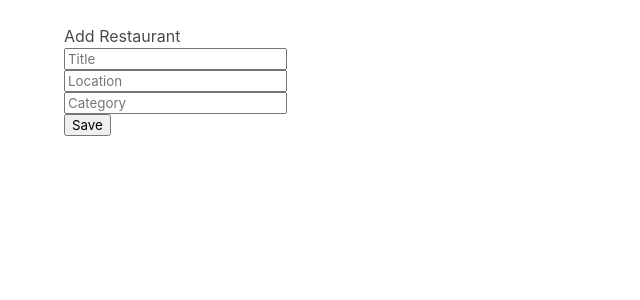
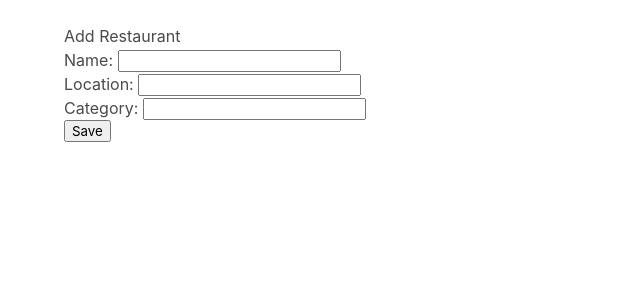
Before and after one commit to BorisDutkin/trydjango, a Django app: page /restaurants/create/ in a window 1280 px wide. Shown: the part 48-348 px from the top of the page, without its empty margins (0-640 px from the left). Run offline with Django 3.2, Linux system fonts and the light colour scheme; parts of the project's set-up code (start-up, migrations or seed data) failed here and were passed over.

Commit message:
upgrade form name validation clean the create view clean the form html file

```diff
--- a/restaurants/forms.py
+++ b/restaurants/forms.py
@@ -5,3 +5,8 @@ class RestaurantCreateForm(forms.Form):
     name = forms.CharField()
     location = forms.CharField(required=False)
     category = forms.CharField(required=False)
+
+    def clean_name(self):
+        name = self.cleaned_data.get('name')
+        if name == 'Hello':
+            raise forms.ValidationError('Not a valid name')
--- a/restaurants/templates/restaurants/form.html
+++ b/restaurants/templates/restaurants/form.html
@@ -8,14 +8,13 @@
 
 <h1>Add Restaurant</h1>
 
+{% if errors %}
+{{ errors }}
+{% endif %}
+
 <form method="post">
     {% csrf_token %}
-    <input type="text" name="title" placeholder="Title">
-    <br>
-    <input type="text" name="location" placeholder="Location">
-    <br>
-    <input type="text" name="category" placeholder="Category">
-    <br>
+    {{ form.as_p }}
     <button type="submit">Save</button>
 </form>
 
--- a/restaurants/views.py
+++ b/restaurants/views.py
@@ -9,22 +9,22 @@ from .forms import RestaurantCreateForm
 
 def restaurant_create(request):
 
-    if request.method == 'POST':
+    form = RestaurantCreateForm(request.POST or None)
+    errors = None
 
-        title = request.POST.get('title')
-        location = request.POST.get('location')
-        category = request.POST.get('category')
-
-        obj = RestaurantLocation.objects.create(
-            name = title,
-            location = location,
-            category = category
+    if form.is_valid():
+        restaurant = RestaurantLocation.objects.create(
+            name=form.cleaned_data.get('name'),
+            location=form.cleaned_data.get('location'),
+            category=form.cleaned_data.get('category'),
         )
-
         return HttpResponseRedirect('/restaurants')
 
+    if form.errors:
+        errors = form.errors
+
     template_name = 'restaurants/form.html'
-    context = {}
+    context = {'form': form, 'errors': errors}
     return render(request, template_name, context)
 
 
```
